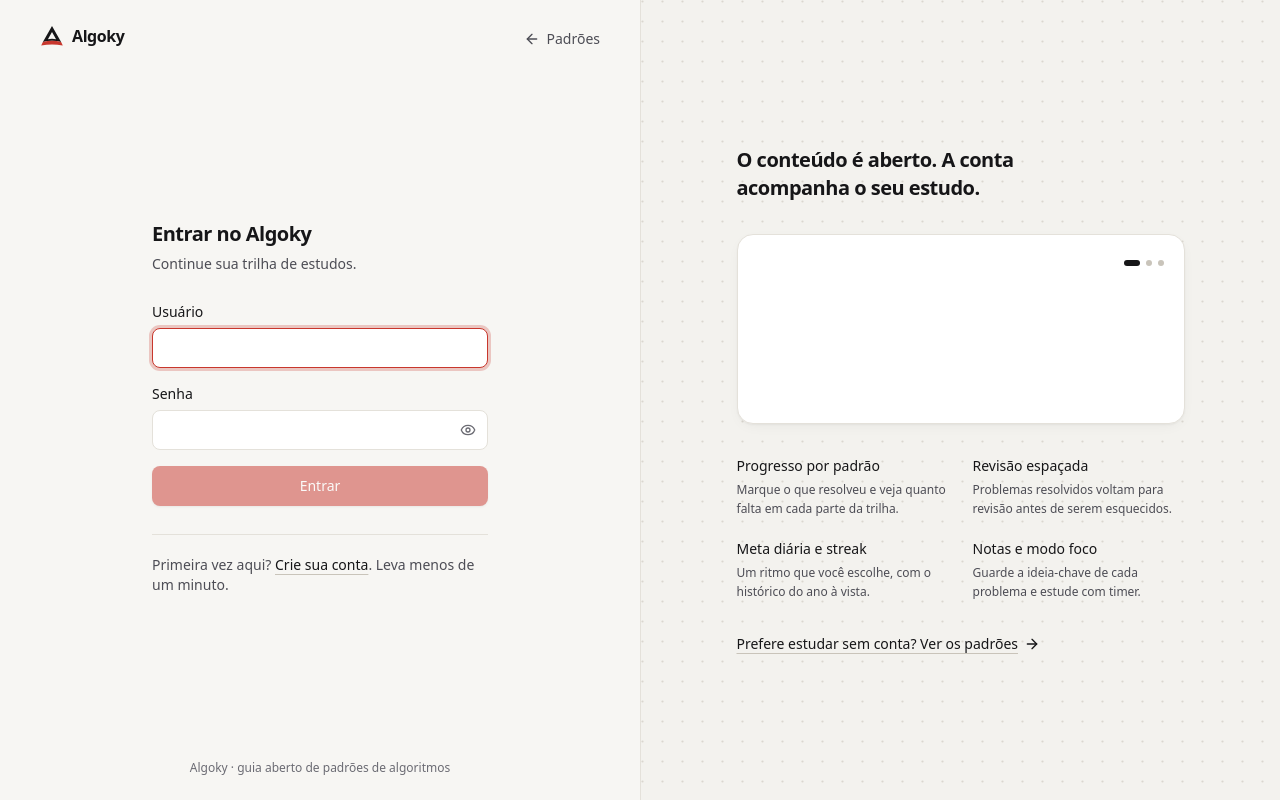
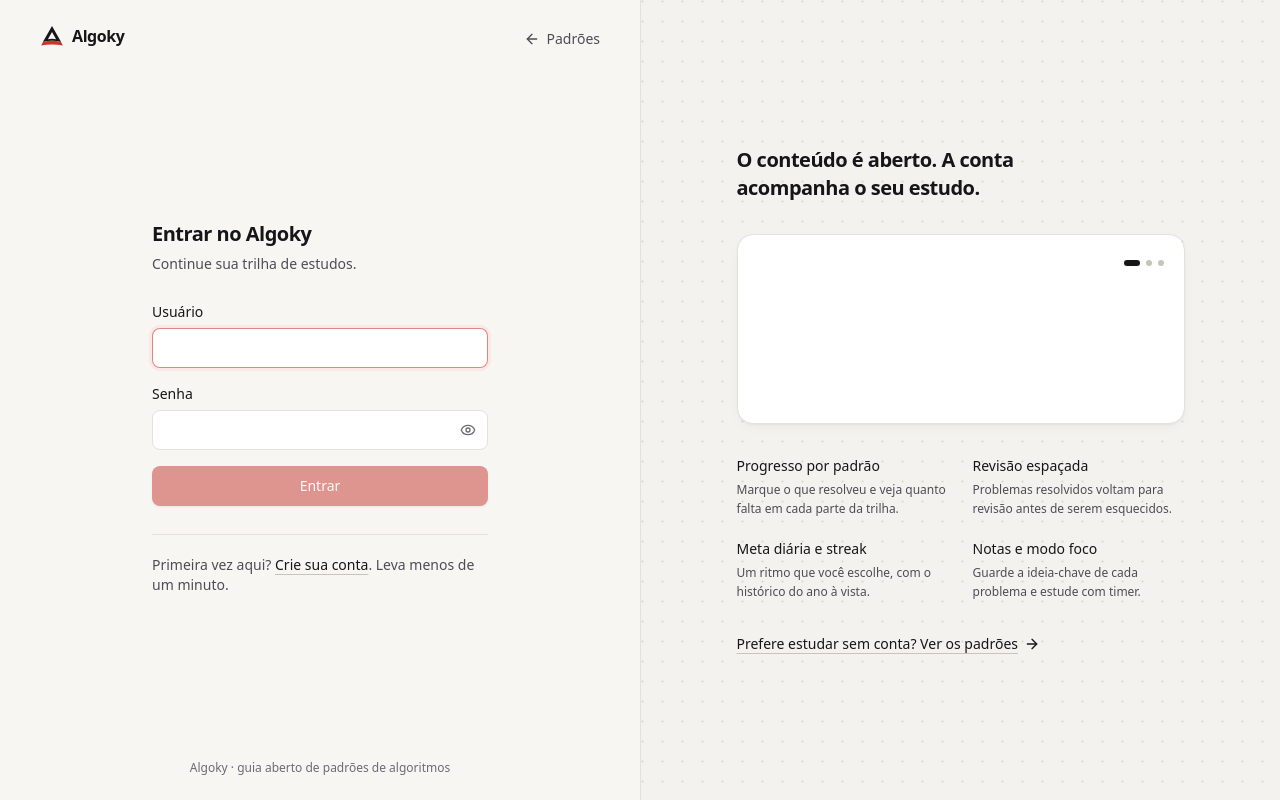
Before and after one commit to CaioRenatoDot/Algoky, a React (Vite) app in the folder apps/web/: page /entrar in a window 1280 px wide. Built offline with nearby package versions, Linux system fonts and the light colour scheme; no server answers; what @algoky/shared would draw is missing.

Commit message:
style(web): foco dos campos mais leve e consistente
O foco deixava uma borda vermelha forte. Agora é uma borda de destaque
suave com anel translúcido, igual ao do Select, e campos inválidos
ganham borda vermelha via aria-invalid. Remove o Select nativo antigo.

```diff
--- a/apps/web/src/components/ui/Field.tsx
+++ b/apps/web/src/components/ui/Field.tsx
@@ -3,26 +3,17 @@ import {
   forwardRef,
   type InputHTMLAttributes,
   type ReactNode,
-  type SelectHTMLAttributes,
   type TextareaHTMLAttributes,
 } from 'react';
 
 export const inputClass =
-  'w-full rounded-lg border border-border bg-surface px-3 text-sm text-text placeholder:text-subtle transition-colors hover:border-border-strong focus:border-accent focus:outline-none';
+  'w-full rounded-lg border border-border bg-surface px-3 text-sm text-text placeholder:text-subtle transition-[border-color,box-shadow] hover:border-border-strong focus:outline-none focus-visible:border-accent/60 focus-visible:shadow-[0_0_0_3px_var(--accent-soft)] aria-[invalid=true]:border-hard/60';
 
 export const Input = forwardRef<HTMLInputElement, InputHTMLAttributes<HTMLInputElement>>(
   function Input({ className, ...rest }, ref) {
     return <input ref={ref} className={clsx(inputClass, 'h-10', className)} {...rest} />;
   },
 );
-
-export function Select({ className, children, ...rest }: SelectHTMLAttributes<HTMLSelectElement>) {
-  return (
-    <select className={clsx(inputClass, 'h-10 cursor-pointer pr-8', className)} {...rest}>
-      {children}
-    </select>
-  );
-}
 
 export const Textarea = forwardRef<
   HTMLTextAreaElement,
```
